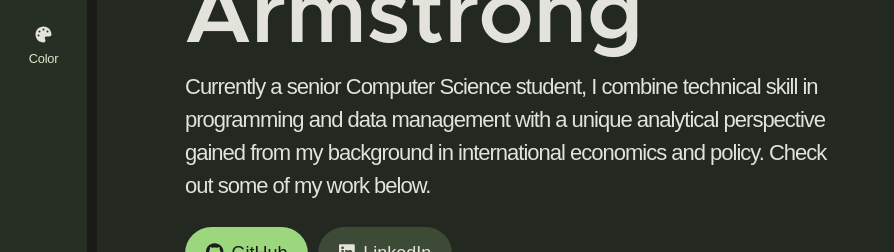
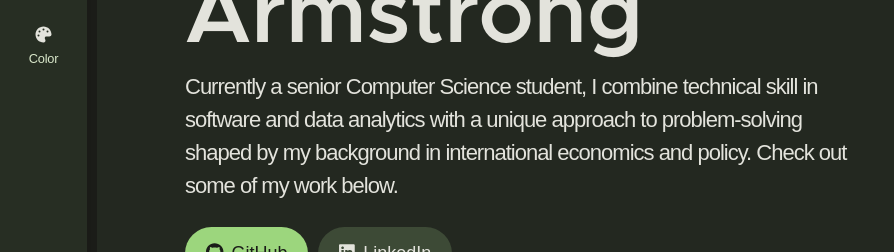
Before and after one commit to Liam-Tomas/Portfolio, a React (Create React App) app: page / in a window 1280 px wide. Shown: the part 228-480 px from the top of the page, without its empty margins (0-894 px from the left). Built offline with nearby package versions, Linux system fonts and the light colour scheme; a web font is replaced by a local one.

Commit message:
updated favicon and about me section

```diff
--- a/public/index.html
+++ b/public/index.html
@@ -2,7 +2,7 @@
 <html lang="en">
   <head>
     <meta charset="utf-8" />
-    <link rel="icon" href="%PUBLIC_URL%/favicon2.png" />
+    <link rel="icon" href="%PUBLIC_URL%/faviconL.png" />
     <meta name="viewport" content="width=device-width, initial-scale=1" />
     <meta name="theme-color" content="#000000" />
     <meta
--- a/src/pages/HomePage.js
+++ b/src/pages/HomePage.js
@@ -165,7 +165,7 @@ const HomePage = ({ themeVariant }) => {
                     <HomeHeader>
                         <HomeTopText>Hi, my name is</HomeTopText>
                         <HomeTitle>Liam Armstrong</HomeTitle>
-                        <HomeSubText>Currently a senior Computer Science student, I combine technical skill in programming and data management with a unique analytical perspective gained from my background in international economics and policy. Check out some of my work below.</HomeSubText>
+                        <HomeSubText>Currently a senior Computer Science student, I combine technical skill in software and data analytics with a unique approach to problem-solving shaped by my background in international economics and policy. Check out some of my work below.</HomeSubText>
                         <MyButtonContainer>
                             <a href="https://github.com/Liam-Tomas" target="_blank" rel="noopener noreferrer" style={{ textDecoration: 'none' }}>
                                 <MyButton
```
Also changed, not shown: public/faviconL.png (added).
